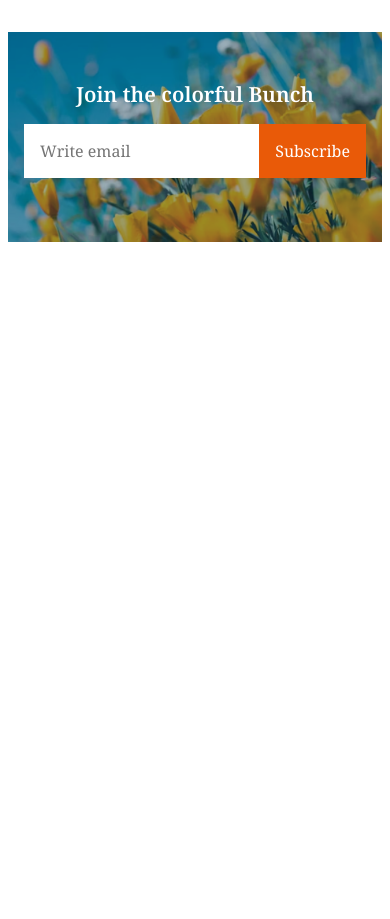
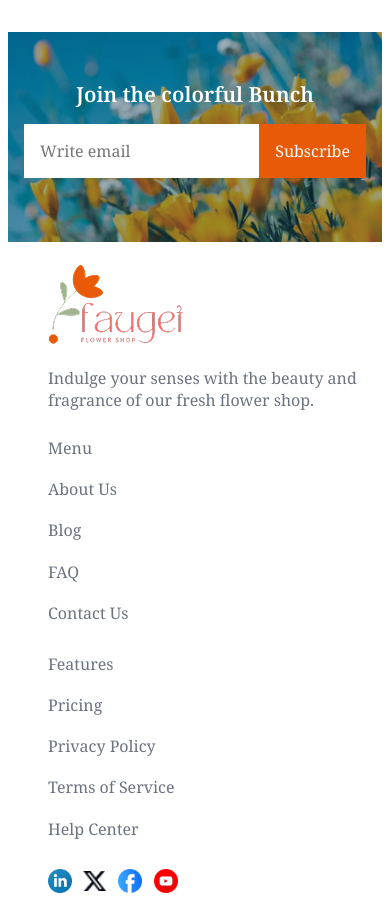
Before and after one commit to Hasnain065/B12A02-Responsive-Flowers, a plain HTML site: page index.html in a window 390 px wide. Shown: the part 3700-4619 px from the top of the page. Before the commit the page ends 3950 px from the top, so only its background shows below. Drawn offline with Linux system fonts and the light colour scheme.

Commit message:
add footer section and mobile responsiveness

```diff
--- a/index.html
+++ b/index.html
@@ -181,8 +181,36 @@
         </div>
         </section>
     </main>
-    <footer class="footer">
+    <footer class="footer noto-serif-font">
+        <div class="menu-1">
+            <img src="./images/logo.png" alt="">
+            <p class="company-desc dark5 noto-serif-font">Indulge your senses with the beauty and fragrance of our fresh flower shop. </p>
+        </div>
 
+        <div class="menu-2 noto-serif-font">
+            <ul>
+                <li><a href="">Menu</a></li>
+                <li><a href="">About Us</a></li>
+                <li><a href="">Blog</a></li>
+                <li><a href="">FAQ</a></li>
+                <li><a href="">Contact Us</a></li>
+            </ul>
+        </div>
+         <div class="menu-3 noto-serif-font">
+            <ul>
+                <li><a href="">Features</a></li>
+                <li><a href="">Pricing</a></li>
+                <li><a href="">Privacy Policy</a></li>
+                <li><a href="">Terms of Service</a></li>
+                <li><a href="">Help Center</a></li>
+            </ul>
+        </div>
+        <div class="menu-4">
+            <div> <img src="./images/icon-linkedin.png" alt=""> </div>
+            <div><img src="./images/icon-twitter.png" alt=""></div>
+            <div><img src="./images/icon-facebook.png" alt=""></div>
+            <div><img src="./images/icon-youtube.png" alt=""></div>
+        </div>
     </footer>
 </body>
 
--- a/styles/styles.css
+++ b/styles/styles.css
@@ -29,6 +29,10 @@
 
 .dark4 {
     color: rgba(0, 0, 0, 0.5);
+}
+
+.dark5 {
+    color: rgba(107, 114, 128, 1)
 }
 
 
@@ -150,7 +154,6 @@ nav ul a {
     text-align: center;
     font-weight: 500;
     font-size: 1.3rem;
-    /* margin: top right bottom left; */
     margin: 1rem 0px 0px 0px;
 }
 
@@ -288,6 +291,7 @@ nav ul a {
     border-radius: 4px;
     font-size: 0.9rem;
 }
+
 .text-container a:hover {
     background-color: white;
     color: black;
@@ -299,8 +303,7 @@ nav ul a {
 }
 
 .bloom-plant p,
-.ana-plant p
- {
+.ana-plant p {
     font-size: 1rem;
 }
 
@@ -308,7 +311,8 @@ nav ul a {
     font-size: 3rem;
 
 }
-.zabo-plant p{
+
+.zabo-plant p {
     font-size: 1.8rem;
 
 }
@@ -357,10 +361,50 @@ nav ul a {
 .newsletter-input-txt::placeholder {
     font-size: 1rem;
 }
+
 .newsletter-input-btn {
     font-size: 1rem;
 }
 
+/* Footer Section Styles */
+
+.footer {
+  max-width: 1140px;
+  margin: 1.3rem auto;
+  display: grid;
+  grid-template-columns: 35% 15% 15% 35%;
+  gap: 20px;
+  align-items: start;
+}
+
+.menu-2 ul,
+.menu-3 ul {
+  list-style: none;
+  margin: 0;
+}
+
+.menu-2 ul a,
+.menu-3 ul a {
+  text-decoration: none;
+  color: rgba(107, 114, 128, 1);
+}
+
+.menu-2 ul li,
+.menu-3 ul li {
+  padding-bottom: 1.2rem;
+}
+
+.menu-4 {
+  display: flex;
+  align-items: center;
+  justify-content: flex-start;
+  gap: 0.7rem;
+}
+
+.menu-4 img {
+  width: 24px;
+  height: auto;
+}
 
 /* Media Query for Mobile Device */
 @media screen and (max-width: 576px) {
@@ -373,7 +417,7 @@ nav ul a {
 
     .menu-items ul li:not(:last-child) {
         display: none;
-        /* Hide Home, Shop, About Us */
+
     }
 
     .banner {
@@ -412,7 +456,6 @@ nav ul a {
 
     .add-to-cart-btn {
         padding: 0.5rem 0px 0.5rem 0px;
-        ;
     }
 
     .plants-title {
@@ -467,10 +510,12 @@ nav ul a {
         grid-column: auto;
         grid-row: auto;
     }
+
     .zabo-plant h1 {
         font-size: 1.3rem;
 
     }
+
     .newsletter-heading {
         font-size: 1.3rem;
     }
@@ -478,6 +523,16 @@ nav ul a {
     .newsletter-input-txt {
         font-size: 1rem;
     }
+    .menu-1 {
+        margin-left: 40px;
+    }
+    .footer {
+        grid-template-columns: repeat(1, 1fr);
+        gap: 10px;
+    }
+    .menu-4 {
+        margin-left: 40px;
+    }
 
 
 }
```
Lines whose indentation alone changed are shown as unchanged.
